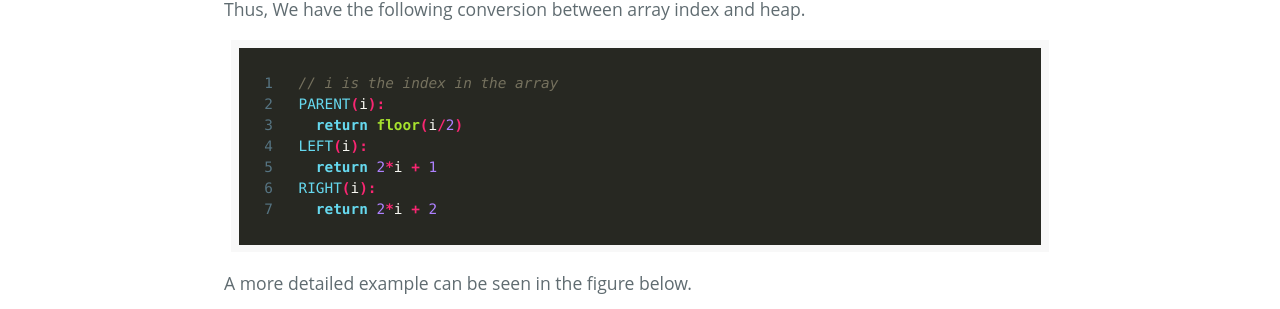
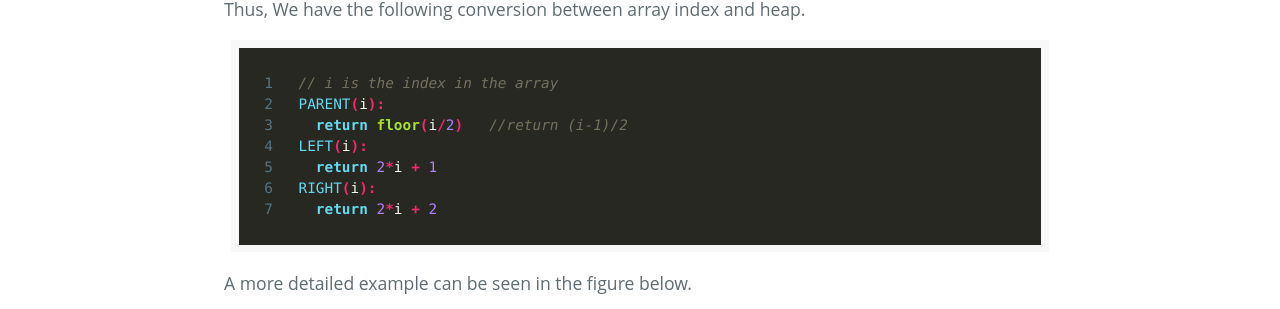
Before and after one commit to zl323/zl323.github.io, a Jekyll site: the page built from _posts/2020-05-16-Heap-Sort.md, in a window 1280 px wide and 900 px high, scrolled down 966 px. Shown: the part 143-452 px from the top of the window. Built offline with Jekyll 4.4.1, drawn with Linux system fonts in a browser that asks for light colours; some web fonts are replaced; formulas are drawn with MathJax 3.

Commit message:
edit heap sort

```diff
--- a/_posts/2020-05-16-Heap-Sort.md
+++ b/_posts/2020-05-16-Heap-Sort.md
@@ -26,7 +26,7 @@ Due to its complete tree property, each node of the tree corresponds to an eleme
 {% highlight java linenos %}
 // i is the index in the array
 PARENT(i):
-  return floor(i/2)
+  return floor(i/2)   //return (i-1)/2
 LEFT(i):
   return 2*i + 1
 RIGHT(i):
```
